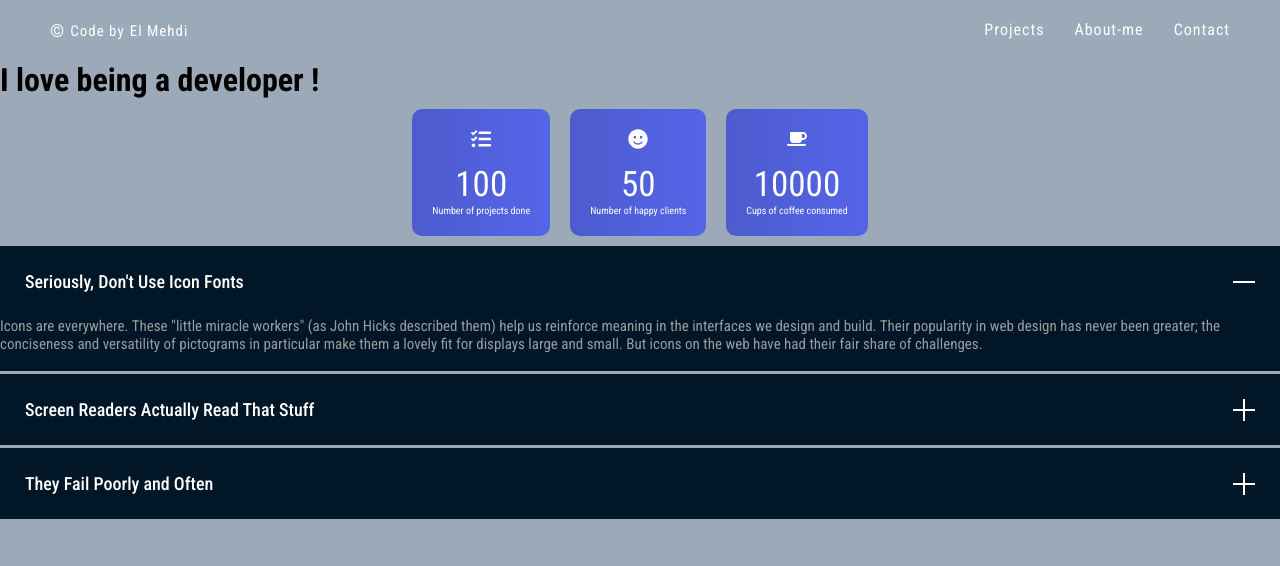
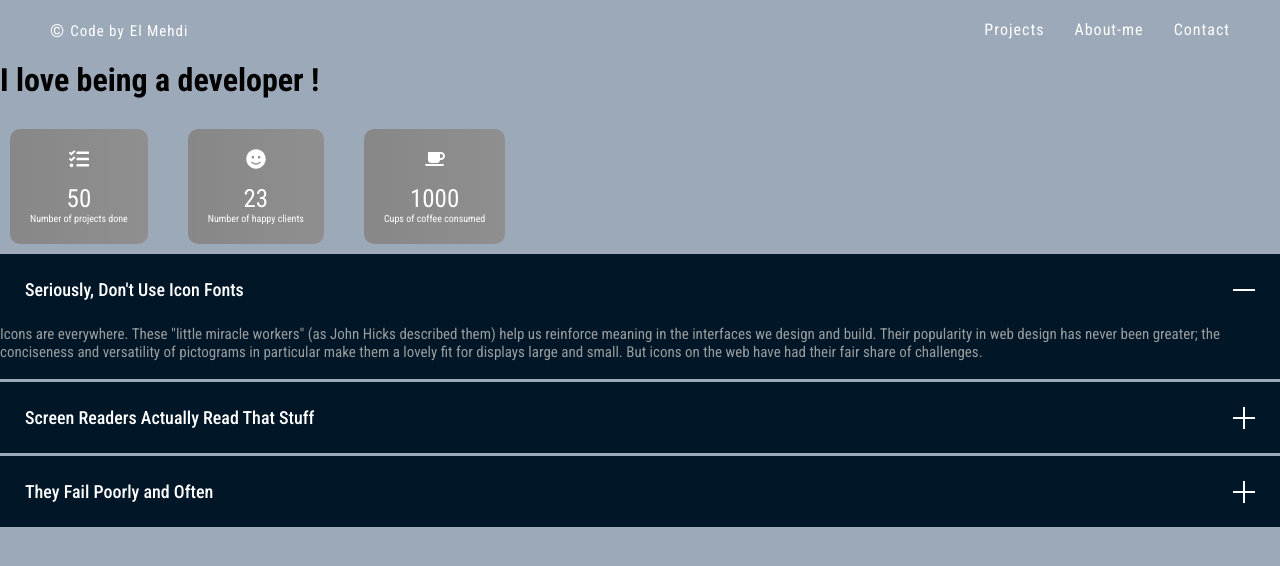
Before and after one commit to ahmidou09/MyPortfolio, a React (Vite) app: page /about in a window 1280 px wide. Shown: the top 566 px of the page. Built offline with nearby package versions, Linux system fonts and the light colour scheme.

Commit message:
Adjusted counter font size and gradient background colors

```diff
--- a/src/features/about/ComponentStatistics.jsx
+++ b/src/features/about/ComponentStatistics.jsx
@@ -1,6 +1,14 @@
 import React, { useState, useEffect } from "react";
 import styled from "styled-components";
 import { FaTasks, FaSmile, FaCoffee } from "react-icons/fa";
+
+const ComponentStatisticsWrapper = styled.div`
+  display: flex;
+  justify-content: start;
+  align-items: center;
+  gap: 2rem;
+  margin-top: 2rem;
+`;
 
 const CounterComponent = styled.div`
   display: flex;
@@ -11,7 +19,7 @@ const CounterComponent = styled.div`
   border-radius: 1rem;
   margin: 1rem;
   color: var(--color-white);
-  background: linear-gradient(to right, #4d5bce, #5565e8);
+  background: linear-gradient(to right, #878787, #8f8f8f);
 `;
 
 const CounterIcon = styled.div`
@@ -24,7 +32,7 @@ const CounterDescription = styled.div`
 `;
 
 const CounterNumber = styled.div`
-  font-size: 3.5rem;
+  font-size: 2.5rem;
 `;
 
 const Counter = ({ icon, endValue, duration, description }) => {
@@ -61,32 +69,26 @@ const Counter = ({ icon, endValue, duration, description }) => {
 
 const ComponentStatistics = () => {
   return (
-    <div
-      style={{
-        display: "flex",
-        justifyContent: "center",
-        alignItems: "center",
-      }}
-    >
+    <ComponentStatisticsWrapper>
       <Counter
         icon={<FaTasks />}
-        endValue={100}
+        endValue={50}
         duration={2500}
         description="Number of projects done"
       />
       <Counter
         icon={<FaSmile />}
-        endValue={50}
+        endValue={23}
         duration={2500}
         description="Number of happy clients"
       />
       <Counter
         icon={<FaCoffee />}
-        endValue={10000}
+        endValue={1000}
         duration={2500}
         description="Cups of coffee consumed"
       />
-    </div>
+    </ComponentStatisticsWrapper>
   );
 };
 
```
